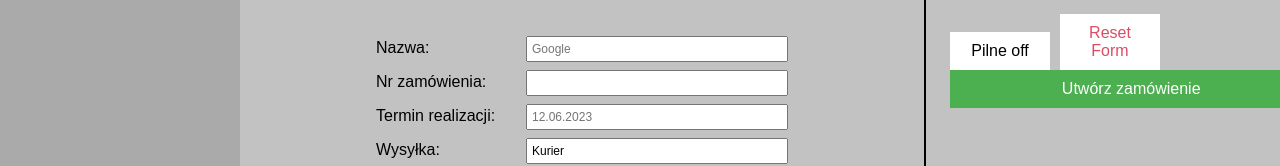
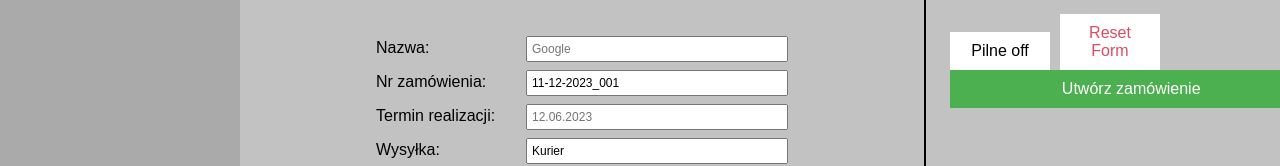
Before and after one commit to marlenawojtczak/ERP-system, a React (Vite) app in the folder frontend/: page /form in a window 1280 px wide. Shown: the part 554-720 px from the top of the page. Built offline with nearby package versions, Linux system fonts and the light colour scheme.

Commit message:
added order number generator

```diff
--- a/frontend/src/features/form/FormComponent.tsx
+++ b/frontend/src/features/form/FormComponent.tsx
@@ -48,6 +48,7 @@ export const FormComponent: React.FC = () => {
   const [localTotalLength, setLocalTotalLength] = useState<number>(0);
   const [files, setFiles] = useState([]);
   const [isActive, setIsActive] = useState<boolean>(false);
+  const [orderNumber, setOrderNumber] = useState(1);
 
   const InitialState = {
     name: "",
@@ -140,6 +141,27 @@ export const FormComponent: React.FC = () => {
     setFiles([]);
   };
 
+  useEffect(() => {
+    const generateOrderNumber = () => {
+      const today = new Date();
+      const formattedDate = `${today.getDate()}-${
+        today.getMonth() + 1
+      }-${today.getFullYear()}`;
+      const formattedOrderNumber = orderNumber.toString().padStart(3, "0");
+
+      setOrderNumber((prevOrderNumber) => prevOrderNumber + 1);
+
+      return `${formattedDate}_${formattedOrderNumber}`;
+    };
+
+    const generatedOrderNumber = generateOrderNumber();
+    setFormData((prevData) => ({
+      ...prevData,
+      order: generatedOrderNumber,
+    }));
+    console.log("Generated Order Number:", generatedOrderNumber);
+  }, [formData.name]); //Na razie updateuje się na zmianie nazwy, jak będzie backend to będzie trzeba dopisać adekwatną funkcję
+
   const formatPxToMb = (nbInPixels: number) => {
     const nbInMeters = Number(nbInPixels * 0.000085).toLocaleString(undefined, {
       minimumFractionDigits: 2,
@@ -184,6 +206,7 @@ export const FormComponent: React.FC = () => {
               name="order"
               value={formData.order}
               onChange={handleInputChange}
+              readOnly
             />
           </FormGroup>
           <FormGroup>
@@ -205,6 +228,7 @@ export const FormComponent: React.FC = () => {
               name="shipment"
               value={formData.shipment}
               onChange={handleInputChange}
+              readOnly
             />
           </FormGroup>
           <FormGroup>
@@ -215,6 +239,7 @@ export const FormComponent: React.FC = () => {
               name="roll"
               value={formData.roll}
               onChange={handleInputChange}
+              readOnly
             />
           </FormGroup>
           <FormGroup>
@@ -225,6 +250,7 @@ export const FormComponent: React.FC = () => {
               name="length"
               value={formatPxToMb(formData.length)}
               onChange={handleInputChange}
+              readOnly
             />
           </FormGroup>
           <FormGroup>
```
